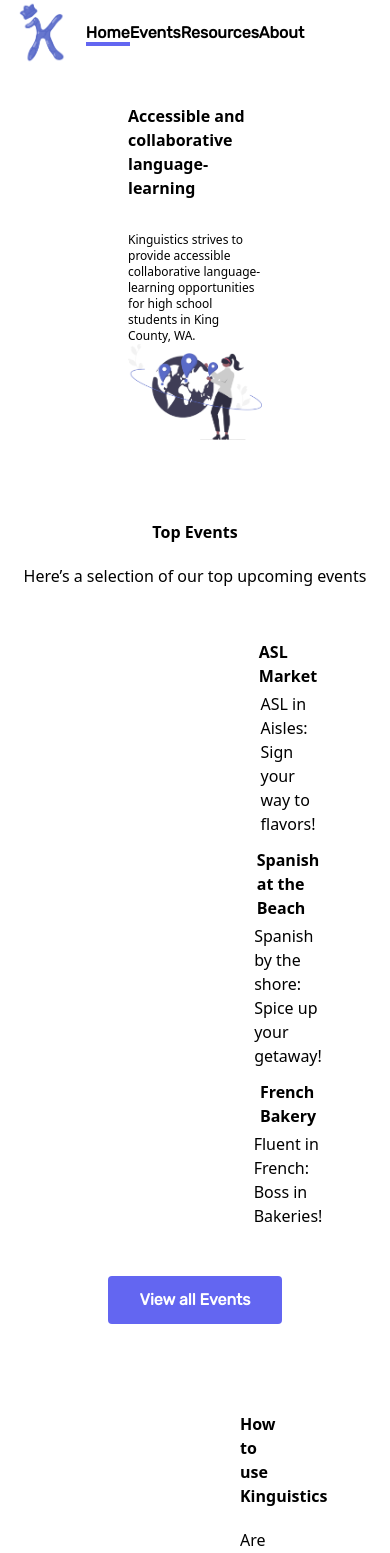
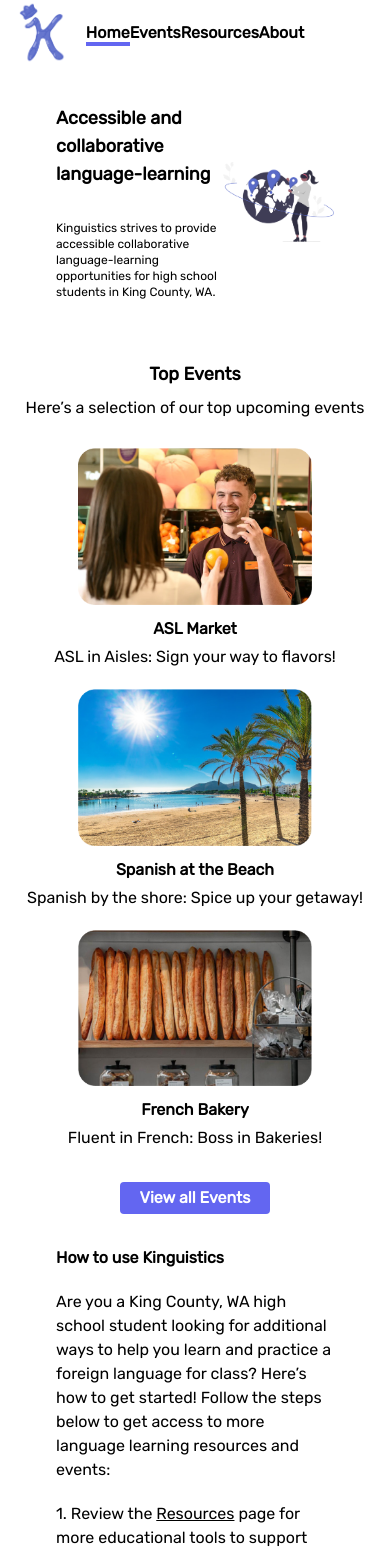
Before and after one commit to UW-INFO442-AU23/jelly-cats, a React (Create React App) app: page / in a window 390 px wide. Shown: the top 1553 px of the page. Built offline with nearby package versions, Linux system fonts and the light colour scheme.

Commit message:
mobile home update

```diff
--- a/src/components/Home/Home.css
+++ b/src/components/Home/Home.css
@@ -2,7 +2,7 @@
 @tailwind components;
 @tailwind utilities;
 
-a {
+p {
     font-family: "Rubik", sans-serif;
 }
 
--- a/src/components/Home/Home.js
+++ b/src/components/Home/Home.js
@@ -12,44 +12,44 @@ export default function Home(props) {
     <div>
       <Navbar />
       <div className="flex flex-col justify-center h-auto">
-        <div className="flex flex-col md:flex-row basis-full md:basis-1/2 my-10 mx-32 flex-center">
-          <div className="flex flex-col basis-1/2">
-            <p className="md:text-4xl font-bold">Accessible and collaborative language-learning</p>
+        <div className="flex md:flex-row my-10 mx-14 md:mx-32 flex-center">
+          <div className="flex flex-col basis-3/4 md:basis-1/2">
+            <p className="text-lg md:text-4xl font-bold">Accessible and collaborative language-learning</p>
             <p className="mt-8 text-xs md:text-2xl">Kinguistics strives to provide accessible collaborative language-learning opportunities for high school students in King County, WA. </p>
           </div>
-          <img className="h-fit" src={home} alt="Home" />
+          <img className="h-fit w-2/5" src={home} alt="Home" />
         </div>
-        <div className="flex flex-col flex-center my-10">
-          <p className="md:text-4xl font-bold">Top Events</p>
-          <p className="md:text-2xl pt-5">Here’s a selection of our top upcoming events</p>
+        <div className="flex flex-col flex-center my-5 md:my-10">
+          <p className="text-lg md:text-4xl font-bold">Top Events</p>
+          <p className="md:text-2xl py-2 md:pt-5">Here’s a selection of our top upcoming events</p>
         </div>
-        <div className="flex flex-col md:flex-row justify-around mx-72">
+        <div className="flex flex-col md:flex-row justify-around md:mx-72">
           <div className="flex flex-col justify-center flex-center">
-            <img className="h-fit mb-2" src={asl} alt="ASL"/>
+            <img className="w-3/5 h-fit mb-2 md:w-fit" src={asl} alt="ASL"/>
             <p className="font-bold md:text-2xl py-1">ASL Market</p>
-            <p className="md:text-xl">ASL in Aisles: Sign your way to flavors!</p>
+            <p className="pb-5 md:text-xl">ASL in Aisles: Sign your way to flavors!</p>
           </div>
           <div className="flex flex-col justify-center flex-center">
-            <img className="h-fit mb-2" src={spanish} alt="ASL"/>
+            <img className="w-3/5 h-fit mb-2 md:w-fit" src={spanish} alt="ASL"/>
             <p className="font-bold md:text-2xl py-1">Spanish at the Beach</p>
-            <p className="md:text-xl">Spanish by the shore: Spice up your getaway!</p>
+            <p className="pb-5 md:text-xl">Spanish by the shore: Spice up your getaway!</p>
           </div>
           <div className="flex flex-col justify-center flex-center">
-            <img className="h-fit mb-2" src={french} alt="ASL"/>
+            <img className="w-3/5 h-fit mb-2 md:w-fit" src={french} alt="ASL"/>
             <p className="font-bold md:text-2xl py-1">French Bakery</p>
             <p className="md:text-xl">Fluent in French: Boss in Bakeries! </p>
           </div>
         </div>
-        <div className="flex flex-row justify-center my-12">
-          <Link to="/events" className="bg-indigo-500 md:text-xl text-white font-bold rounded py-3 px-8">View all Events</Link>
+        <div className="flex flex-row justify-center my-8 md:my-12">
+          <Link to="/events" className="bg-indigo-500 md:text-xl text-white font-bold rounded py-1 px-5 md:py-3 md:px-8">View all Events</Link>
         </div>
-        <div className="flex flex-col mx-60 my-10">
+        <div className="flex flex-col mx-14 md:mx-60 md:my-10">
           <p className="md:text-4xl font-bold">How to use Kinguistics</p>
           <p className="md:text-2xl pt-5">
             Are you a King County, WA high school student looking for additional ways to help you learn and practice a foreign language for class?
             Here’s how to get started! Follow the steps below to get access to more language learning resources and events:
           </p>
-          <p className="md:text-2xl pt-10 pb-3">1. Review the <Link to="/resources" className="underline">Resources</Link> page for more educational tools to support your learning</p>
+          <p className="md:text-2xl pt-5 md:pt-10 pb-3">1. Review the <Link to="/resources" className="underline">Resources</Link> page for more educational tools to support your learning</p>
           <p className="md:text-2xl">2. Explore the <Link to="/events" className="underline">Events</Link> page and sign up for upcoming in-person or online events where you can practice your skills with other students.</p>
         </div>
       </div>
--- a/src/components/Resources/Resources.css
+++ b/src/components/Resources/Resources.css
@@ -0,0 +1,3 @@
+@tailwind base;
+@tailwind components;
+@tailwind utilities;
```
